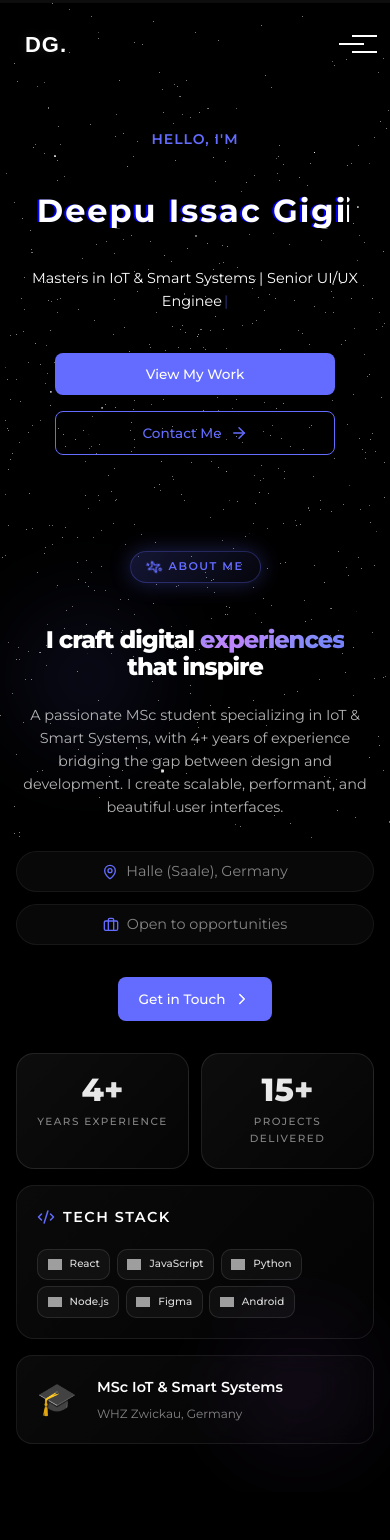
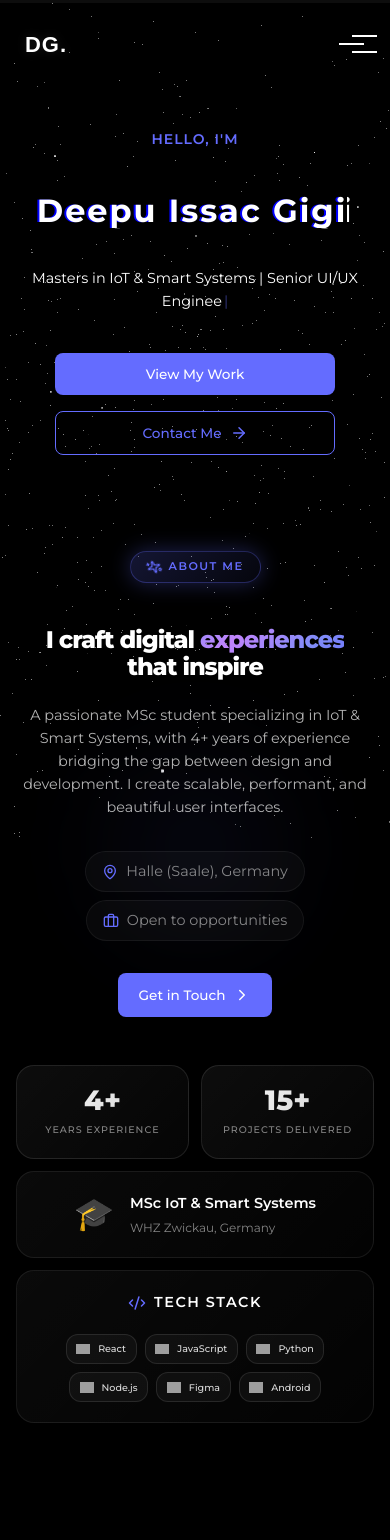
Before and after one commit to deepuissacgigi/deepuissacgigi-web, a React (Vite) app: page / in a window 390 px wide. Shown: the top 1540 px of the page. Built offline with nearby package versions, Linux system fonts and the light colour scheme; no server answers; grey boxes are pictures that could not be loaded.

Commit message:
style(about): Make layout symmetrical - Centered header with title, description, meta, CTA - 4-column grid: [Stat] [Stat] [Education spanning 2] - Full-width skills card at bottom - Centered gradient orb background - All content center-aligned

```diff
--- a/src/components/sections/About.jsx
+++ b/src/components/sections/About.jsx
@@ -55,8 +55,8 @@ const About = () => {
     return (
         <section id="about" className="about-section-v2">
             <div className="about-container">
-                {/* Left Side - Main Content */}
-                <div className="about-main">
+                {/* Header - Centered */}
+                <div className="about-header">
                     <div className="about-label">
                         <Sparkles size={14} />
                         About Me
@@ -90,21 +90,29 @@ const About = () => {
                     </Button>
                 </div>
 
-                {/* Right Side - Cards */}
-                <div className="about-cards">
+                {/* Cards Grid - Symmetrical */}
+                <div className="about-grid">
                     {/* Stats Row */}
-                    <div className="cards-row">
                     <div className="stat-card" ref={yearsRef}>
                         <div className="stat-value">{years}+</div>
                         <div className="stat-label">Years Experience</div>
                     </div>
+
                     <div className="stat-card" ref={projectsRef}>
                         <div className="stat-value">{projects}+</div>
                         <div className="stat-label">Projects Delivered</div>
                     </div>
+
+                    {/* Education Card */}
+                    <div className="edu-card">
+                        <div className="edu-icon">🎓</div>
+                        <div className="edu-content">
+                            <span className="edu-degree">MSc IoT & Smart Systems</span>
+                            <span className="edu-school">WHZ Zwickau, Germany</span>
+                        </div>
                     </div>
 
-                    {/* Skills Card */}
+                    {/* Skills Card - Spans 2 columns */}
                     <div className="skills-card">
                         <div className="skills-header">
                             <Code2 size={18} />
@@ -123,15 +131,6 @@ const About = () => {
                             ))}
                         </div>
                     </div>
-
-                    {/* Education Badge */}
-                    <div className="edu-card">
-                        <div className="edu-icon">🎓</div>
-                        <div className="edu-content">
-                            <span className="edu-degree">MSc IoT & Smart Systems</span>
-                            <span className="edu-school">WHZ Zwickau, Germany</span>
-                        </div>
-                    </div>
                 </div>
             </div>
         </section>
--- a/src/components/sections/About.scss
+++ b/src/components/sections/About.scss
@@ -1,6 +1,6 @@
 /* ========================================= */
-/* ABOUT SECTION V2 - ENHANCED MODERN DESIGN */
-/* Premium Effects + Glows + Animations      */
+/* ABOUT SECTION V2 - SYMMETRICAL DESIGN     */
+/* Centered Layout with Balanced Cards       */
 /* ========================================= */
 
 $accent: #646cff;
@@ -15,53 +15,34 @@ $text-muted: rgba(255, 255, 255, 0.5);
     position: relative;
     overflow: hidden;
 
-    /* Animated Gradient Orbs */
+    /* Animated Gradient Orbs - Symmetrical */
     &::before {
         content: '';
         position: absolute;
-        top: 10%;
-        left: -10%;
-        width: 500px;
-        height: 500px;
-        background: radial-gradient(circle, rgba($accent, 0.15) 0%, transparent 70%);
+        top: 20%;
+        left: 50%;
+        transform: translateX(-50%);
+        width: 600px;
+        height: 600px;
+        background: radial-gradient(circle, rgba($accent, 0.12) 0%, transparent 60%);
         border-radius: 50%;
-        filter: blur(60px);
-        animation: float 15s ease-in-out infinite;
-        pointer-events: none;
-    }
-
-    &::after {
-        content: '';
-        position: absolute;
-        bottom: 0;
-        right: -5%;
-        width: 400px;
-        height: 400px;
-        background: radial-gradient(circle, rgba(168, 85, 247, 0.12) 0%, transparent 70%);
-        border-radius: 50%;
-        filter: blur(50px);
-        animation: float 20s ease-in-out infinite reverse;
+        filter: blur(80px);
+        animation: pulse-bg 8s ease-in-out infinite;
         pointer-events: none;
     }
 }
 
-@keyframes float {
+@keyframes pulse-bg {
 
     0%,
     100% {
-        transform: translate(0, 0) scale(1);
-    }
-
-    25% {
-        transform: translate(30px, -30px) scale(1.05);
+        transform: translateX(-50%) scale(1);
+        opacity: 0.6;
     }
 
     50% {
-        transform: translate(0, 20px) scale(0.95);
-    }
-
-    75% {
-        transform: translate(-20px, -10px) scale(1.02);
+        transform: translateX(-50%) scale(1.1);
+        opacity: 0.8;
     }
 }
 
@@ -87,20 +68,29 @@ $text-muted: rgba(255, 255, 255, 0.5);
     }
 }
 
+@keyframes spin {
+    from {
+        transform: rotate(0deg);
+    }
+
+    to {
+        transform: rotate(360deg);
+    }
+}
+
 .about-container {
-    max-width: 1200px;
+    max-width: 900px;
     margin: 0 auto;
     padding: 0 2rem;
-    display: grid;
-    grid-template-columns: 1fr 1fr;
-    gap: 4rem;
-    align-items: center;
     position: relative;
     z-index: 1;
 }
 
-/* Left Side - Main Content */
-.about-main {
+/* Header - Centered */
+.about-header {
+    text-align: center;
+    margin-bottom: 3rem;
+
     .about-label {
         display: inline-flex;
         align-items: center;
@@ -120,16 +110,6 @@ $text-muted: rgba(255, 255, 255, 0.5);
 
         svg {
             animation: spin 4s linear infinite;
-        }
-    }
-
-    @keyframes spin {
-        from {
-            transform: rotate(0deg);
-        }
-
-        to {
-            transform: rotate(360deg);
         }
     }
 
@@ -161,13 +141,16 @@ $text-muted: rgba(255, 255, 255, 0.5);
         line-height: 1.8;
         color: rgba(255, 255, 255, 0.7);
         margin-bottom: 2rem;
-        max-width: 480px;
+        max-width: 600px;
+        margin-left: auto;
+        margin-right: auto;
     }
 
     .about-meta {
         display: flex;
+        justify-content: center;
         flex-wrap: wrap;
-        gap: 1.5rem;
+        gap: 1rem;
         margin-bottom: 2rem;
 
         .meta-item {
@@ -196,52 +179,29 @@ $text-muted: rgba(255, 255, 255, 0.5);
 
     .btn {
         display: inline-flex;
-        position: relative;
-        overflow: hidden;
-
-        &::before {
-            content: '';
-            position: absolute;
-            top: 0;
-            left: -100%;
-            width: 100%;
-            height: 100%;
-            background: linear-gradient(90deg, transparent, rgba(255, 255, 255, 0.2), transparent);
-            transition: left 0.5s ease;
-        }
-
-        &:hover::before {
-            left: 100%;
-        }
     }
 }
 
-/* Right Side - Cards */
-.about-cards {
-    display: flex;
-    flex-direction: column;
+/* Symmetrical Grid */
+.about-grid {
+    display: grid;
+    grid-template-columns: repeat(4, 1fr);
     gap: 1rem;
 }
 
-.cards-row {
-    display: grid;
-    grid-template-columns: 1fr 1fr;
-    gap: 1rem;
-}
-
-/* Stat Cards - Enhanced */
+/* Stat Cards */
 .stat-card {
+    grid-column: span 1;
     background: linear-gradient(135deg, rgba(255, 255, 255, 0.05) 0%, rgba(255, 255, 255, 0.02) 100%);
     border: 1px solid rgba(255, 255, 255, 0.1);
     border-radius: 24px;
-    padding: 2rem 1.5rem;
+    padding: 2rem 1rem;
     text-align: center;
     transition: all 0.4s cubic-bezier(0.4, 0, 0.2, 1);
     position: relative;
     overflow: hidden;
     backdrop-filter: blur(10px);
 
-    /* Animated border gradient */
     &::before {
         content: '';
         position: absolute;
@@ -257,26 +217,6 @@ $text-muted: rgba(255, 255, 255, 0.5);
         transition: opacity 0.4s;
     }
 
-    /* Glow effect */
-    &::after {
-        content: '';
-        position: absolute;
-        top: -50%;
-        left: -50%;
-        width: 200%;
-        height: 200%;
-        background: conic-gradient(from 0deg, transparent, $accent, transparent 30%);
-        opacity: 0;
-        animation: rotate 4s linear infinite;
-        transition: opacity 0.4s;
-    }
-
-    @keyframes rotate {
-        100% {
-            transform: rotate(360deg);
-        }
-    }
-
     &:hover {
         transform: translateY(-8px) scale(1.02);
         border-color: transparent;
@@ -288,14 +228,10 @@ $text-muted: rgba(255, 255, 255, 0.5);
         &::before {
             opacity: 1;
         }
-
-        .stat-value {
-            text-shadow: 0 0 30px rgba($accent, 0.5);
-        }
     }
 
     .stat-value {
-        font-size: 3rem;
+        font-size: 2.5rem;
         font-weight: 800;
         background: linear-gradient(135deg, #fff 0%, rgba(255, 255, 255, 0.8) 100%);
         -webkit-background-clip: text;
@@ -303,20 +239,69 @@ $text-muted: rgba(255, 255, 255, 0.5);
         background-clip: text;
         line-height: 1;
         margin-bottom: 0.5rem;
-        transition: text-shadow 0.3s;
     }
 
     .stat-label {
-        font-size: 0.75rem;
+        font-size: 0.7rem;
         color: $text-muted;
         text-transform: uppercase;
-        letter-spacing: 1.5px;
+        letter-spacing: 1px;
         font-weight: 500;
     }
 }
 
-/* Skills Card - Enhanced */
+/* Education Card */
+.edu-card {
+    grid-column: span 2;
+    display: flex;
+    align-items: center;
+    justify-content: center;
+    gap: 1rem;
+    background: linear-gradient(135deg, rgba(255, 255, 255, 0.04) 0%, rgba(255, 255, 255, 0.01) 100%);
+    border: 1px solid rgba(255, 255, 255, 0.08);
+    border-radius: 24px;
+    padding: 1.5rem;
+    transition: all 0.4s cubic-bezier(0.4, 0, 0.2, 1);
+    backdrop-filter: blur(10px);
+
+    &:hover {
+        border-color: rgba($accent, 0.3);
+        transform: translateY(-4px);
+        box-shadow: 0 15px 40px -10px rgba(0, 0, 0, 0.4);
+
+        .edu-icon {
+            transform: scale(1.2) rotate(-5deg);
+        }
+    }
+
+    .edu-icon {
+        font-size: 2.5rem;
+        line-height: 1;
+        transition: transform 0.3s ease;
+    }
+
+    .edu-content {
+        display: flex;
+        flex-direction: column;
+        gap: 0.2rem;
+        text-align: left;
+
+        .edu-degree {
+            font-size: 1rem;
+            font-weight: 600;
+            color: #fff;
+        }
+
+        .edu-school {
+            font-size: 0.85rem;
+            color: $text-muted;
+        }
+    }
+}
+
+/* Skills Card - Full Width */
 .skills-card {
+    grid-column: span 4;
     background: linear-gradient(135deg, rgba(255, 255, 255, 0.04) 0%, rgba(255, 255, 255, 0.01) 100%);
     border: 1px solid rgba(255, 255, 255, 0.08);
     border-radius: 24px;
@@ -326,12 +311,12 @@ $text-muted: rgba(255, 255, 255, 0.5);
 
     &:hover {
         border-color: rgba($accent, 0.25);
-        box-shadow: 0 10px 40px -10px rgba(0, 0, 0, 0.3);
     }
 
     .skills-header {
         display: flex;
         align-items: center;
+        justify-content: center;
         gap: 0.5rem;
         margin-bottom: 1.25rem;
         color: $accent;
@@ -348,7 +333,8 @@ $text-muted: rgba(255, 255, 255, 0.5);
     .skills-list {
         display: flex;
         flex-wrap: wrap;
-        gap: 0.6rem;
+        justify-content: center;
+        gap: 0.75rem;
     }
 
     .skill-pill {
@@ -394,171 +380,67 @@ $text-muted: rgba(255, 255, 255, 0.5);
     }
 }
 
-/* Education Card - Enhanced */
-.edu-card {
-    display: flex;
-    align-items: center;
-    gap: 1.25rem;
-    background: linear-gradient(135deg, rgba(255, 255, 255, 0.04) 0%, rgba(255, 255, 255, 0.01) 100%);
-    border: 1px solid rgba(255, 255, 255, 0.08);
-    border-radius: 20px;
-    padding: 1.5rem;
-    transition: all 0.4s cubic-bezier(0.4, 0, 0.2, 1);
-    backdrop-filter: blur(10px);
-
-    &:hover {
-        border-color: rgba($accent, 0.3);
-        transform: translateX(8px);
-        box-shadow:
-            0 10px 30px -10px rgba(0, 0, 0, 0.3),
-            -4px 0 20px -5px rgba($accent, 0.3);
-
-        .edu-icon {
-            transform: scale(1.2) rotate(-5deg);
-        }
-    }
-
-    .edu-icon {
-        font-size: 2.5rem;
-        line-height: 1;
-        transition: transform 0.3s ease;
-    }
-
-    .edu-content {
-        display: flex;
-        flex-direction: column;
-        gap: 0.3rem;
-
-        .edu-degree {
-            font-size: 1rem;
-            font-weight: 600;
-            color: #fff;
-        }
-
-        .edu-school {
-            font-size: 0.85rem;
-            color: $text-muted;
-        }
-    }
-}
-
 /* Mobile Responsive */
-@media (max-width: 1024px) {
-
-    .about-section-v2::before,
-    .about-section-v2::after {
-        width: 300px;
-        height: 300px;
-    }
-
-    .about-container {
-        grid-template-columns: 1fr;
-        gap: 3rem;
-    }
-
-    .about-main {
-        text-align: center;
-
-        .about-description {
-            max-width: 100%;
-        }
-
-        .about-meta {
-            justify-content: center;
-        }
-
-        .btn {
-            margin: 0 auto;
-        }
-    }
-
-    .about-cards {
-        max-width: 500px;
-        margin: 0 auto;
-    }
-}
-
 @media (max-width: 768px) {
     .about-section-v2 {
         padding: 4rem 0;
 
-        &::before,
-        &::after {
-            width: 200px;
-            height: 200px;
-            filter: blur(40px);
+        &::before {
+            width: 300px;
+            height: 300px;
+            filter: blur(50px);
         }
     }
 
     .about-container {
         padding: 0 1rem;
-        gap: 2rem;
     }
 
-    .about-main {
+    .about-header {
         .about-label {
             font-size: 0.7rem;
             padding: 0.4rem 1rem;
         }
 
         .about-title {
-            font-size: 2.25rem;
+            font-size: 2rem;
             letter-spacing: -1px;
         }
 
         .about-description {
-            font-size: 0.95rem;
+            font-size: 0.9rem;
         }
 
         .about-meta {
             flex-direction: column;
-            gap: 0.75rem;
-
-            .meta-item {
-                justify-content: center;
-            }
+            align-items: center;
+            gap: 0.5rem;
         }
     }
 
-    .cards-row {
+    .about-grid {
+        grid-template-columns: repeat(2, 1fr);
         gap: 0.75rem;
     }
 
     .stat-card {
+        grid-column: span 1;
         padding: 1.5rem 1rem;
         border-radius: 18px;
 
         .stat-value {
-            font-size: 2.25rem;
+            font-size: 2rem;
         }
 
         .stat-label {
-            font-size: 0.65rem;
-        }
-    }
-
-    .skills-card {
-        padding: 1.25rem;
-        border-radius: 18px;
-
-        .skill-pill {
-            padding: 0.5rem 0.75rem;
-            border-radius: 10px;
-
-            img {
-                width: 16px;
-                height: 16px;
-            }
-
-            span {
-                font-size: 0.75rem;
-            }
+            font-size: 0.6rem;
         }
     }
 
     .edu-card {
+        grid-column: span 2;
         padding: 1.25rem;
-        border-radius: 16px;
+        border-radius: 18px;
 
         .edu-icon {
             font-size: 2rem;
@@ -574,6 +456,29 @@ $text-muted: rgba(255, 255, 255, 0.5);
             }
         }
     }
+
+    .skills-card {
+        grid-column: span 2;
+        padding: 1.25rem;
+        border-radius: 18px;
+
+        .skills-list {
+            gap: 0.5rem;
+        }
+
+        .skill-pill {
+            padding: 0.5rem 0.75rem;
+
+            img {
+                width: 16px;
+                height: 16px;
+            }
+
+            span {
+                font-size: 0.7rem;
+            }
+        }
+    }
 }
 
 @media (max-width: 480px) {
@@ -581,14 +486,14 @@ $text-muted: rgba(255, 255, 255, 0.5);
         padding: 2.5rem 0;
     }
 
-    .about-main {
+    .about-header {
         .about-title {
-            font-size: 1.75rem;
+            font-size: 1.6rem;
         }
 
         .about-description {
-            font-size: 0.85rem;
-            line-height: 1.7;
+            font-size: 0.8rem;
+            line-height: 1.6;
         }
     }
 
@@ -596,24 +501,20 @@ $text-muted: rgba(255, 255, 255, 0.5);
         padding: 1.25rem 0.75rem;
 
         .stat-value {
-            font-size: 2rem;
+            font-size: 1.75rem;
         }
     }
 
-    .skills-card .skills-list {
-        gap: 0.4rem;
-    }
-
-    .skill-pill {
-        padding: 0.4rem 0.6rem !important;
+    .skills-card .skill-pill {
+        padding: 0.4rem 0.6rem;
 
         img {
-            width: 14px !important;
-            height: 14px !important;
+            width: 14px;
+            height: 14px;
         }
 
         span {
-            font-size: 0.65rem !important;
+            font-size: 0.6rem;
         }
     }
 }
```
Lines whose indentation alone changed are shown as unchanged.
